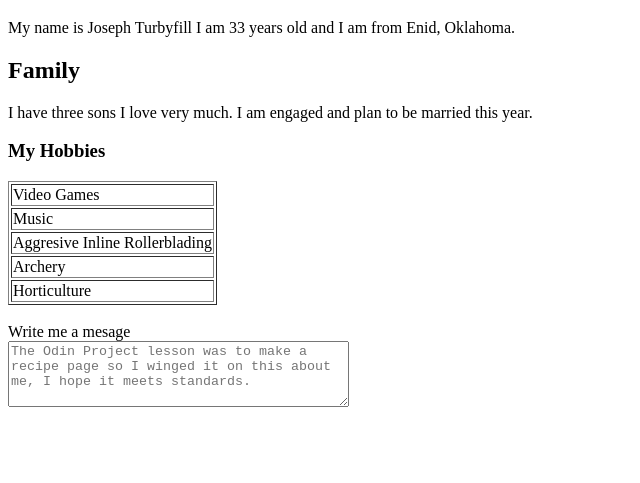
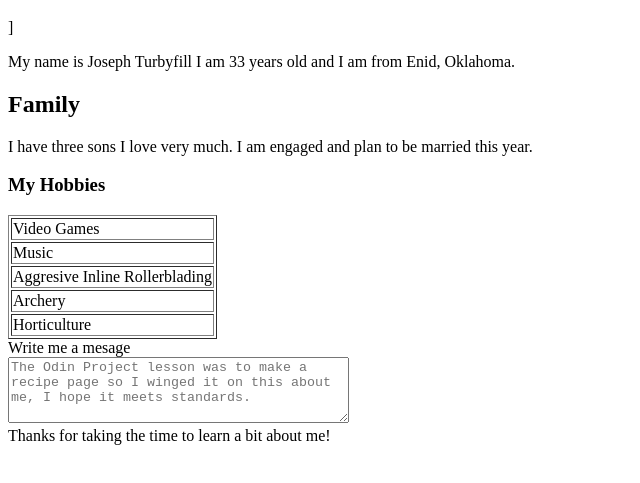
Before and after one commit to turbyfilljoseph/about-me, a plain HTML site: page index.html in a window 1280 px wide. Shown: the part 61-544 px from the top of the page, without its empty margins (0-640 px from the left). Drawn offline with Linux system fonts and the light colour scheme.

Commit message:
update index.html

```diff
--- a/index.html
+++ b/index.html
@@ -7,16 +7,20 @@
 </head>
 
 <body>
+    <header>
     <h1>About Me</h1>
+    </header>]
 
+    <section>
     <p>My name is Joseph Turbyfill I am 33 years old and I am from Enid, Oklahoma.</p>
+    </section>
 
-
-
+  <section>
     <h2>Family</h2>
     <p>I have three sons I love very much. I am engaged and plan to be married this year.  </p>
+     </section>
 
-
+     <section>
     <h3>My Hobbies</h3>
 
     <table border="1">
@@ -25,19 +29,19 @@
         <tr><td>Aggresive Inline Rollerblading</td></tr>
         <tr><td>Archery</td></tr>
         <tr><td>Horticulture</td></tr>
-    </table> <br>
+    </table>
+    </section>
+
+
+    <section>
+    <label for="text_box">Write me a mesage</label> <br>
+    <textarea name="text_box" id="text_box" rows="4" cols="40" placeholder="The Odin Project lesson was to make a recipe page so I winged it on this about me, I hope it meets standards."></textarea>
+     </section>
 
 
 
 
-    <label for="text_box">Write me a mesage</label> <br>
-<textarea name="text_box" id="text_box" rows="4" cols="40" placeholder="The Odin Project lesson was to make a recipe page so I winged it on this about me, I hope it meets standards."></textarea>
-
-
-
-
-
-
+<footer>Thanks for taking the time to learn a bit about me!</footer>
 
 
 
```
